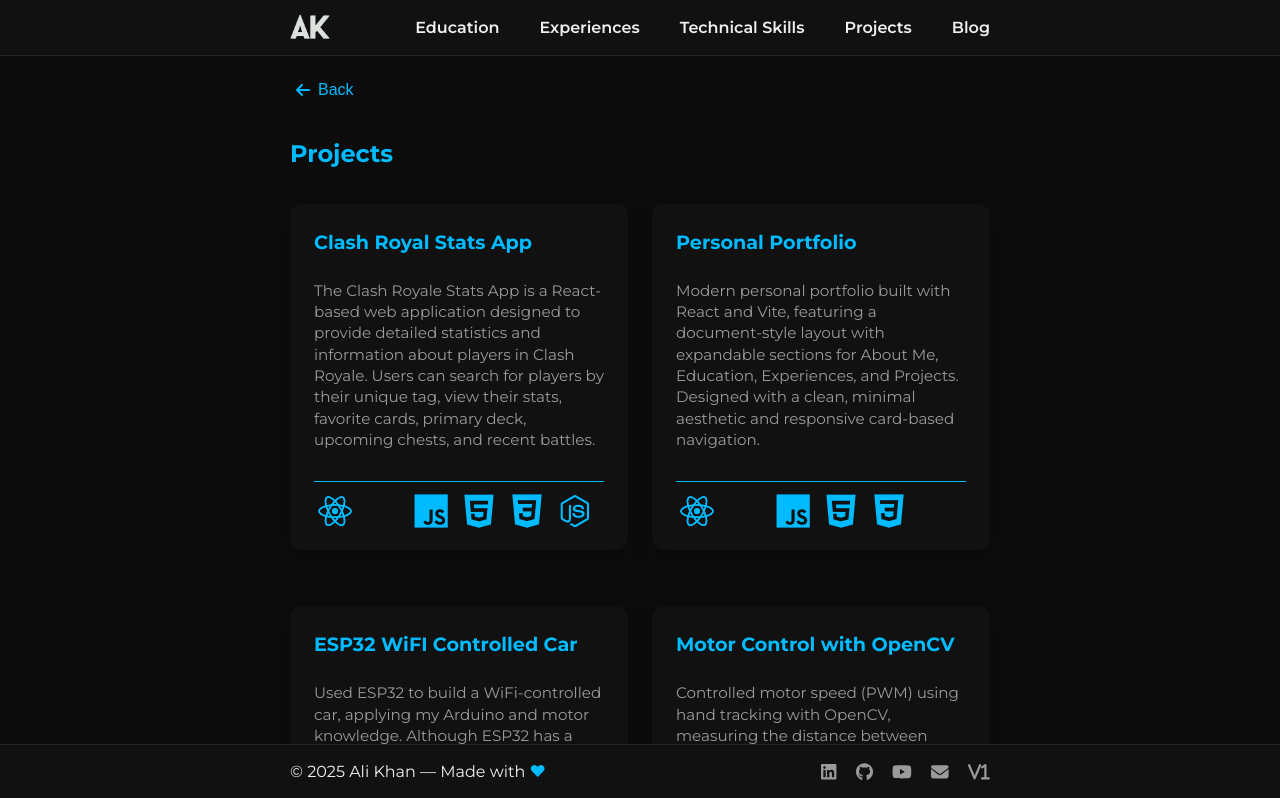
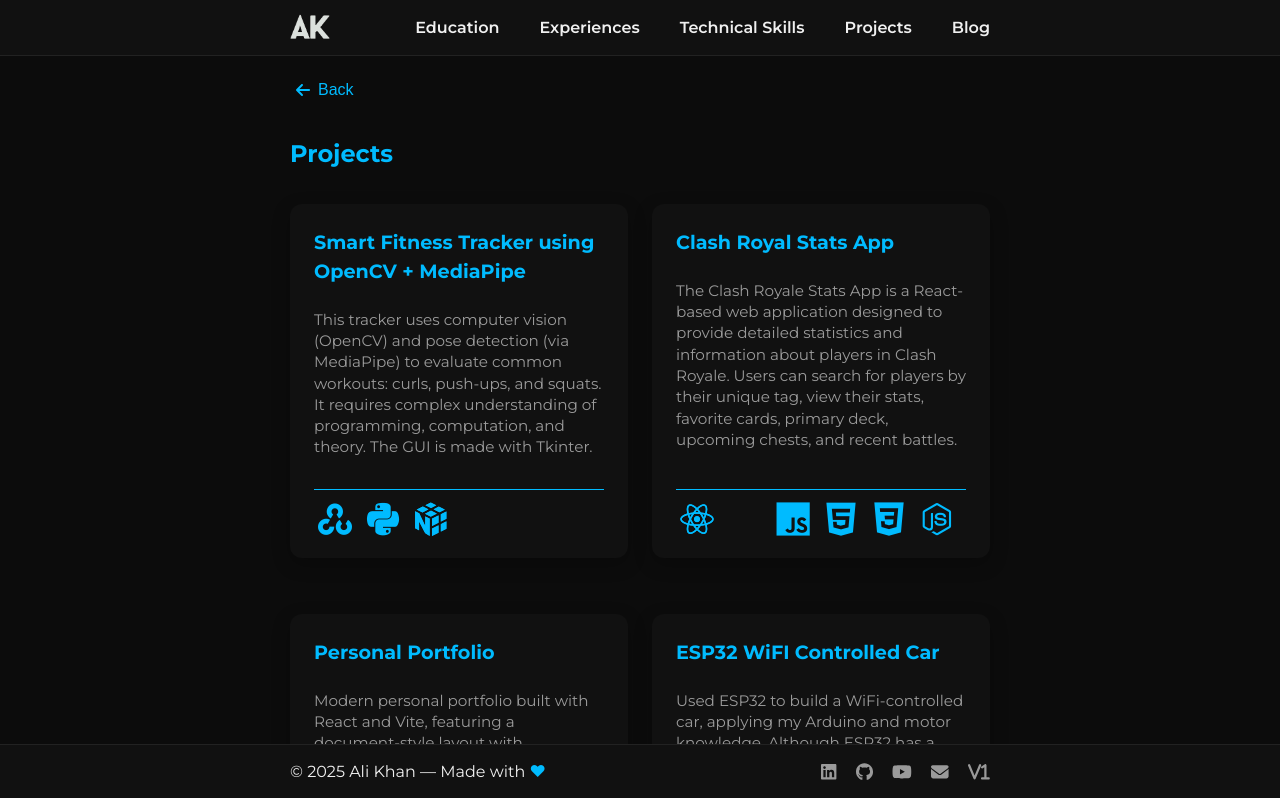
Before and after one commit to AliK070/Alis-Portfolio-V2, a React (Vite) app in the folder app/: page /projects in a window 1280 px wide. Shown: the top 798 px of the page. Built offline with nearby package versions, Linux system fonts and the light colour scheme.

Commit message:
New project added to project list (Fitness tracker).

```diff
--- a/app/src/pages/Projects.jsx
+++ b/app/src/pages/Projects.jsx
@@ -5,6 +5,16 @@ import BackButton from '../components/BackButton';
 
 export default function Projects() {
   const projects = [
+
+
+    {
+      title: 'Smart Fitness Tracker using OpenCV + MediaPipe',
+      description:
+        'This tracker uses computer vision (OpenCV) and pose detection (via MediaPipe) to evaluate common workouts: curls, push-ups, and squats. It requires complex understanding of programming, computation, and theory. The GUI is made with Tkinter.',
+      languages: ['opencv', 'python', 'numpy'],
+      link: 'https://github.com/AliK070/Fitness_Pose_Tracking-Using_OpenCV?tab=readme-ov-file',
+    },
+
 
     {
       title: 'Clash Royal Stats App',
```
